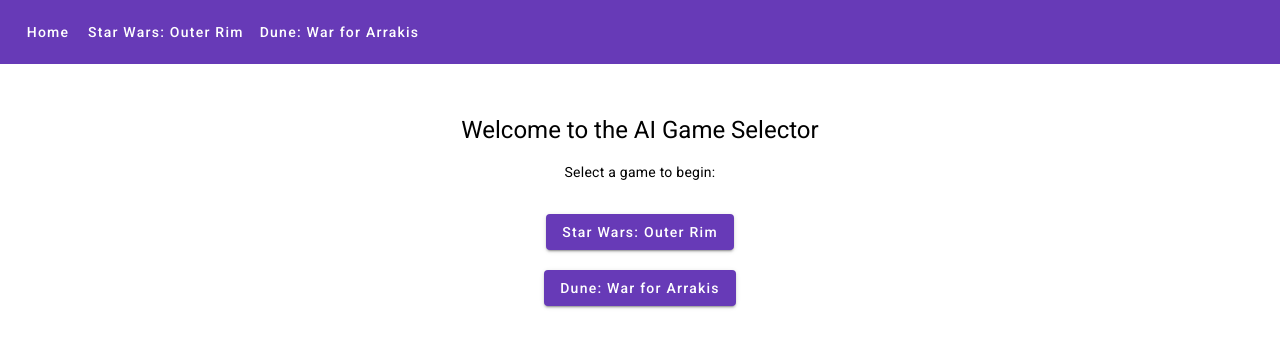
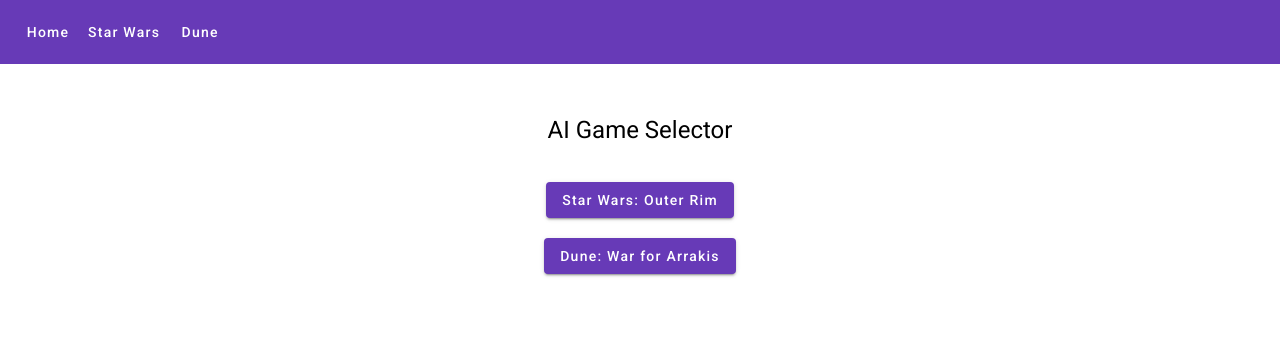
Before and after one commit to DinoKraljeta/dinokraljeta.github.io, an Angular app: page / in a window 1280 px wide. Shown: the top 348 px of the page. Built offline with nearby package versions, Linux system fonts and the light colour scheme.

Commit message:
changed labels

```diff
--- a/src/app/app.component.html
+++ b/src/app/app.component.html
@@ -1,7 +1,7 @@
 <mat-toolbar color="primary">
   <a mat-button routerLink="/">Home</a>
-  <a mat-button routerLink="/outer-rim">Star Wars: Outer Rim</a>
-  <a mat-button routerLink="/war-for-arrakis">Dune: War for Arrakis</a>
+  <a mat-button routerLink="/outer-rim">Star Wars</a>
+  <a mat-button routerLink="/war-for-arrakis">Dune</a>
   <span class="spacer"></span>
 </mat-toolbar>
 <router-outlet></router-outlet>
--- a/src/app/landing/landing.component.html
+++ b/src/app/landing/landing.component.html
@@ -1,6 +1,5 @@
 <div class="landing-container">
-  <h1>Welcome to the AI Game Selector</h1>
-  <p>Select a game to begin:</p>
+  <h1>AI Game Selector</h1>
   <button mat-raised-button color="primary" routerLink="/outer-rim">
     Star Wars: Outer Rim
   </button>
```
